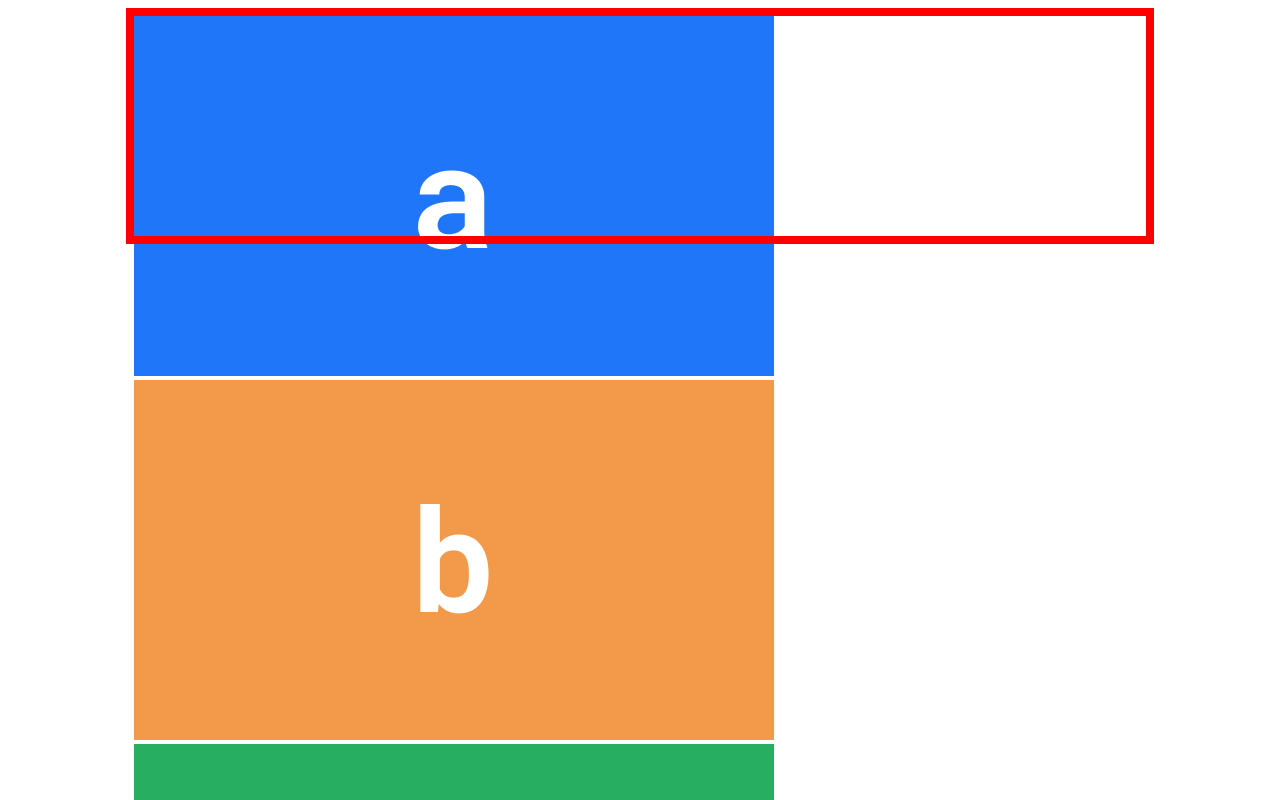
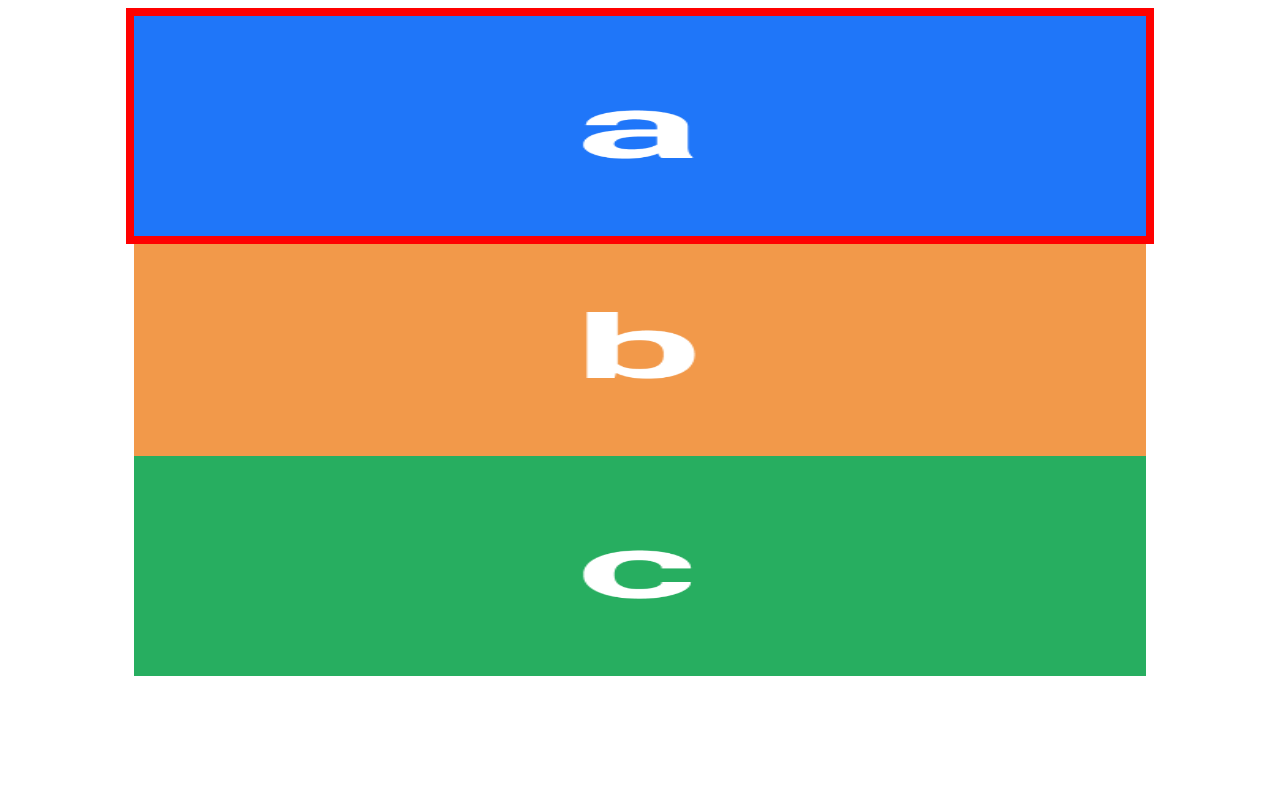
Before and after one commit to elma-yo/yos-js-carousel, a plain HTML site: page index.html in a window 1280 px wide. Shown: the top 800 px of the page. Drawn offline with Linux system fonts and the light colour scheme.

Commit message:
画像を領域内に収める

```diff
--- a/css/styles.css
+++ b/css/styles.css
@@ -9,4 +9,14 @@ ul {
     list-style: none;
     margin: 0;
     padding: 0;
+    height: 100%;
 }
+
+li {
+    height: 100%;
+}
+
+li img {
+    width: 100%;
+    height: 100%;
+}
```
